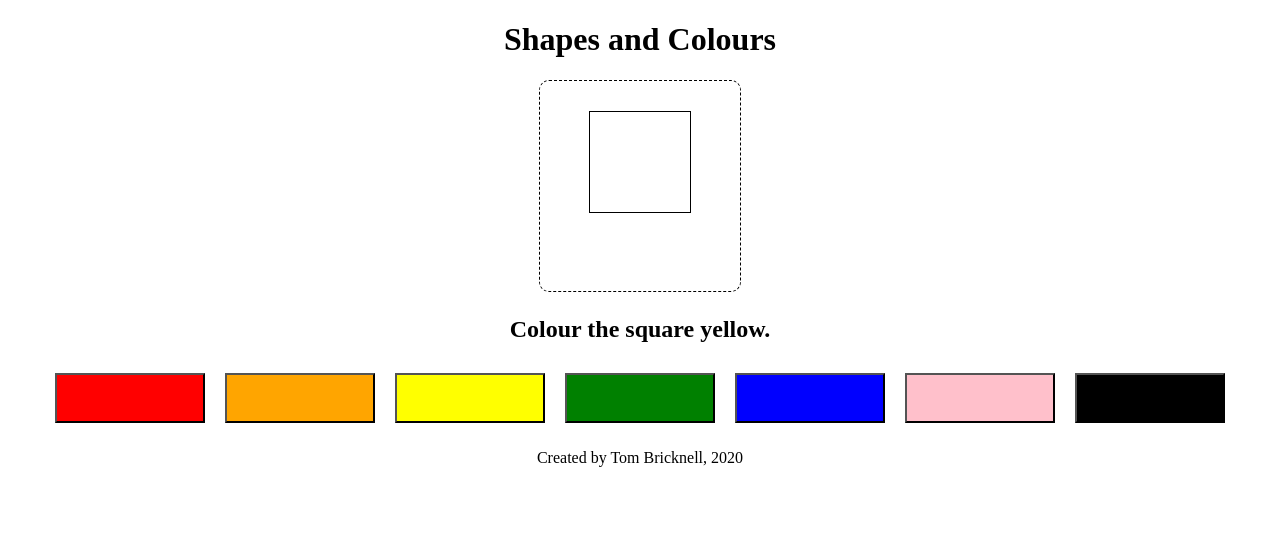
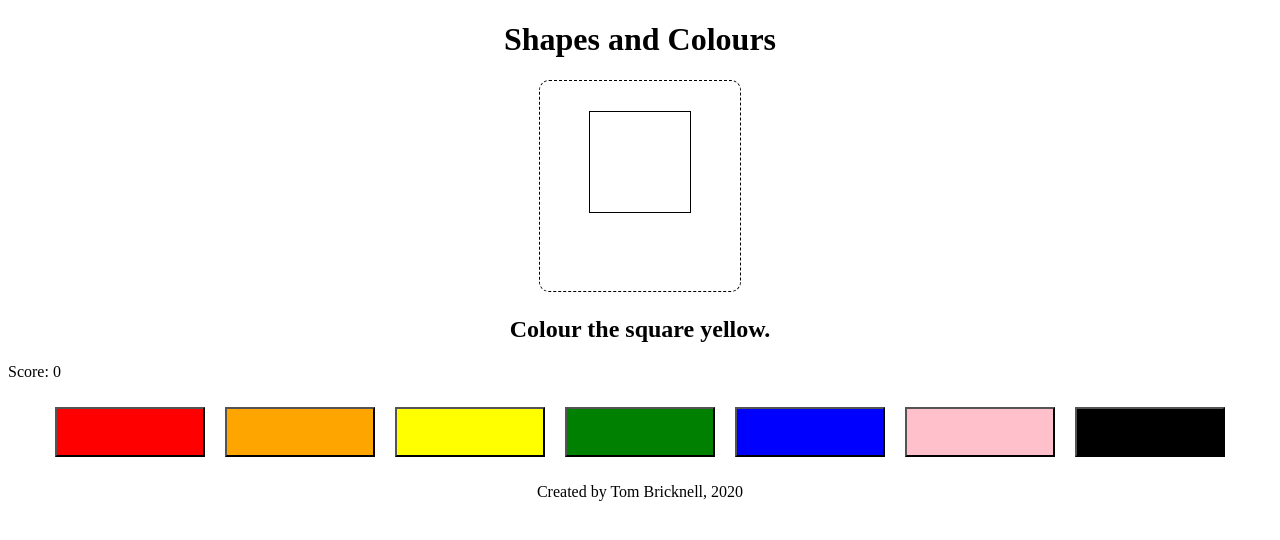
Before and after one commit to tbric123/shapesandcolours, a React (Create React App) app: page / in a window 1280 px wide. Shown: the top 540 px of the page. Built offline with nearby package versions, Linux system fonts and the light colour scheme.

Commit message:
Add ability to keep score

```diff
--- a/src/components/App.jsx
+++ b/src/components/App.jsx
@@ -13,6 +13,7 @@ import Header from "./Header";
 import Shape from "./Shape";
 import Prompt from "./Prompt";
 import ColourButton from "./ColourButton";
+import InformationBar from "./InformationBar";
 import Footer from "./Footer";
 
 function App() {
@@ -20,6 +21,10 @@ function App() {
         setShapeColour] = React.useState("white");
     const [shapeFeedback, setShapeFeedback] = React.useState("");
     const [promptValues, setPromptValues] = React.useState({colour: getRandomElement(colours), shape: getRandomElement(shapes)});
+    const [round, setRound] = React.useState(1);
+    const [score, setScore] = React.useState(0);
+
+    const MAX_ROUND = 3;
 
     function checkChoice(newColour) {
         // Set the colour of the shape to what the user specified
@@ -27,6 +32,7 @@ function App() {
 
         if (promptValues.colour === newColour) {
           setShapeFeedback("Correct!");
+          setScore(score + 1);
         } else {
           setShapeFeedback("Incorrect!");
         }
@@ -47,8 +53,8 @@ function App() {
                 <Shape colour={shapeColour} shape={promptValues.shape} feedback={shapeFeedback}/>
             </div>
 
-            <Prompt shape={promptValues.shape} colour={promptValues.colour}/>
-
+            <Prompt shape={promptValues.shape} colour={promptValues.colour} />
+            <InformationBar title="Score" information={score}/>
             <div className="componentArea">
                 {colours.map(function(colour) {
                     return <ColourButton key={uuidv4()} onPress={checkChoice} colour={colour}/>;
--- /dev/null
+++ b/src/components/InformationBar.jsx
@@ -0,0 +1,11 @@
+import React from "react";
+
+function InformationBar(props) {
+    return (
+        <div>
+            <p>{props.title}: {props.information}</p>
+        </div>
+    );
+}
+
+export default InformationBar;
```
